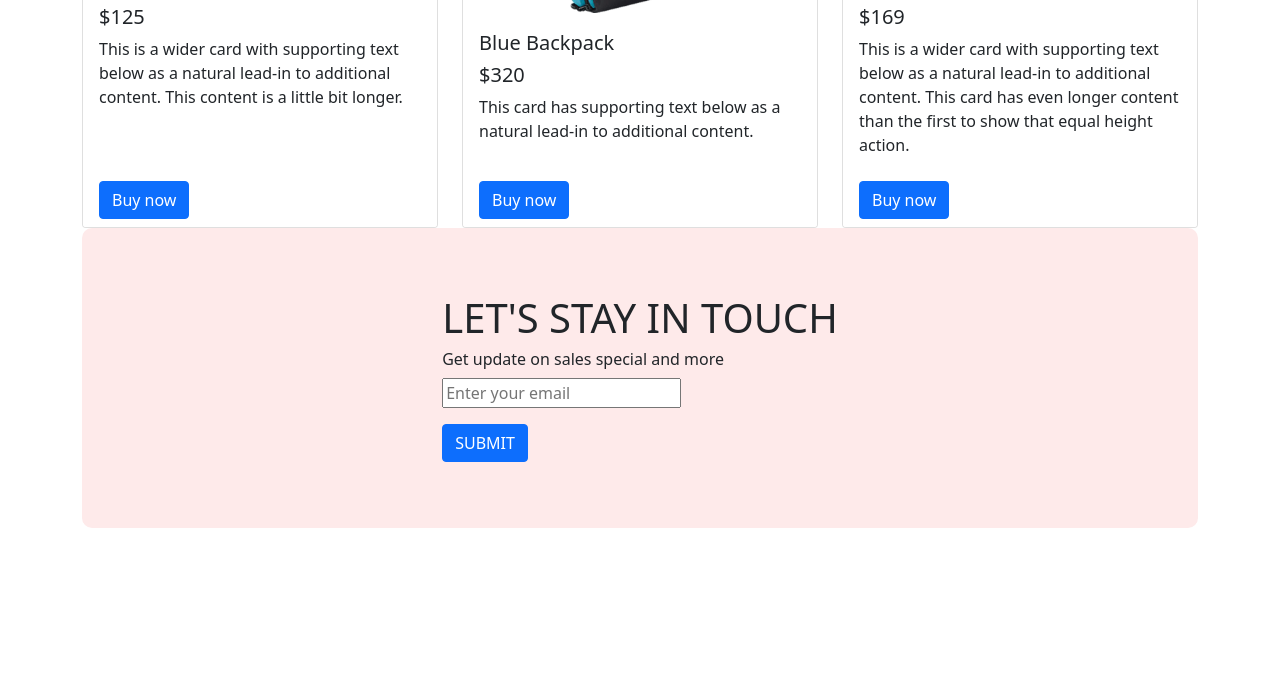
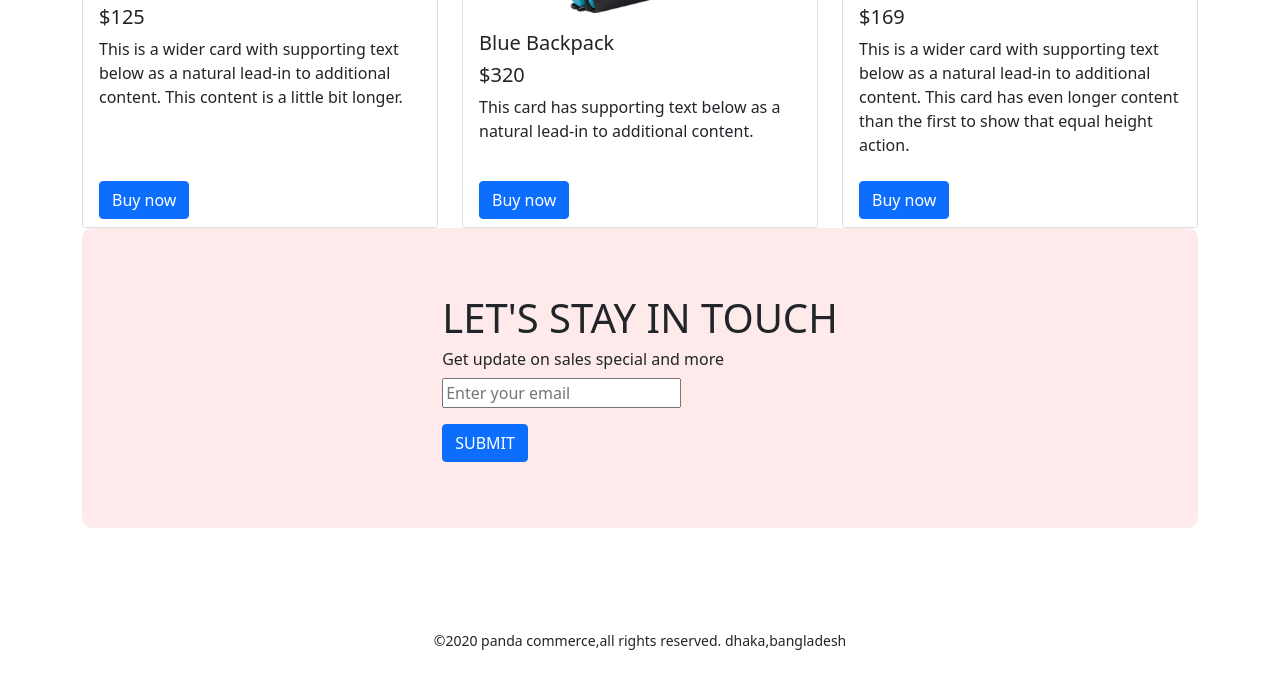
Before and after one commit to shariff61/panda, a plain HTML site: page index.html in a window 1280 px wide. Shown: the part 1940-2628 px from the top of the page. Before the commit the page ends 2568 px from the top, so only its background shows below. Drawn offline with nearby package versions, Linux system fonts and the light colour scheme.

Commit message:
finish panda commerce

```diff
--- a/index.html
+++ b/index.html
@@ -75,6 +75,10 @@
 
         #subscribe {
             height: 300px;
+        }
+
+        footer {
+            text-align: center;
         }
     </style>
 </head>
@@ -307,6 +311,9 @@
             </div>
 
         </div>
+        <footer>
+            <small>©2020 panda commerce,all rights reserved. dhaka,bangladesh</small>
+        </footer>
 
 
 
```
